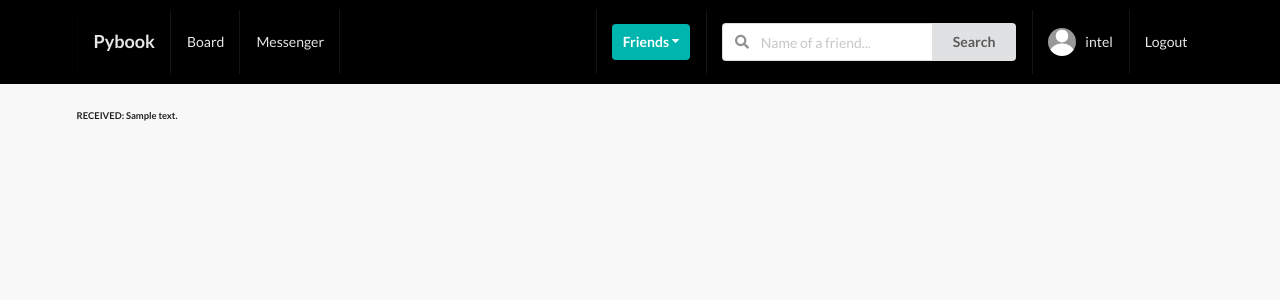
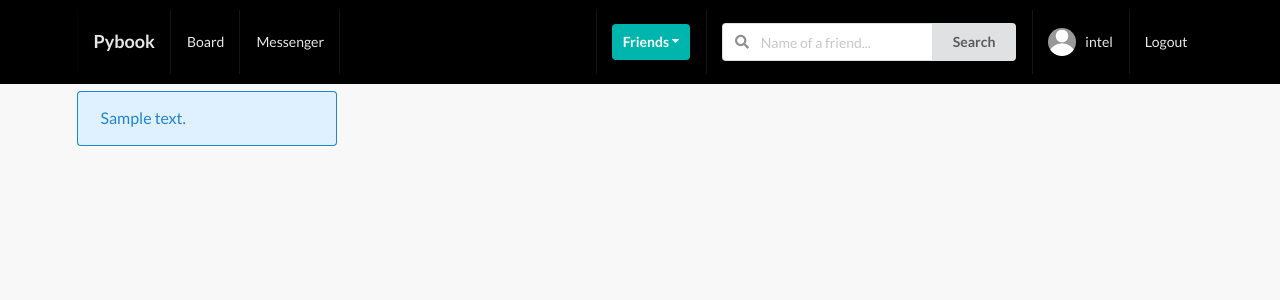
Before and after one commit to hatredholder/Social-Network, a Django app: page /profiles/chat/1/ in a window 1280 px wide. Shown: the top 300 px of the page. Run offline with Django 4.2, Linux system fonts and the light colour scheme; a user stored in the database is signed in; data comes from the database, SQL or seed files in the repository; tables that the repository leaves empty hold one stand-in row (values such as "Sample post"); some libraries are stand-ins or nearby versions.

Commit message:
updated the chat template

```diff
--- a/profiles/templates/profiles/chat.html
+++ b/profiles/templates/profiles/chat.html
@@ -7,9 +7,23 @@
 {% block content %}
     {% for message in qs %}
         {% if message in received %}
-            <h6>RECEIVED: {{message}}</h6>
+            <div class='ui grid'>
+                <br>
+                <div class='row'>
+                    <div class='left floated four wide column'>
+                        <div class="ui blue large message">{{message}}</div>
+                    </div>
+                </div>
+            </div>
         {% else %}
-            <h1>SENT: {{message}}</h1>
+            <div class='ui grid'>
+                <br>
+                <div class='row'>
+                    <div class='right floated  four wide column'>
+                        <div class="ui left floated red large message">{{message}}</div>
+                    </div>
+                </div>
+            </div>
         {% endif%}
     {% endfor %}
 {% endblock content %}
--- a/profiles/views.py
+++ b/profiles/views.py
@@ -203,10 +203,8 @@ class ChatMessageView(LoginRequiredMixin, ListView):
         sent = Message.objects.filter(sender=Profile.objects.get(user=self.request.user), receiver=self.get_object())
         received = Message.objects.filter(sender=self.get_object(), receiver=Profile.objects.get(user=self.request.user))
         messages = sent | received
-        ordered_messages = list(messages.order_by('created').values_list('content', flat=True))
+        ordered_messages = list(messages.order_by('-created').values_list('content', flat=True))
 
-        print(ordered_messages)
-        # return {'sent':sent, 'received':received}
         return(ordered_messages)
 
     def get_context_data(self, **kwargs):
```
